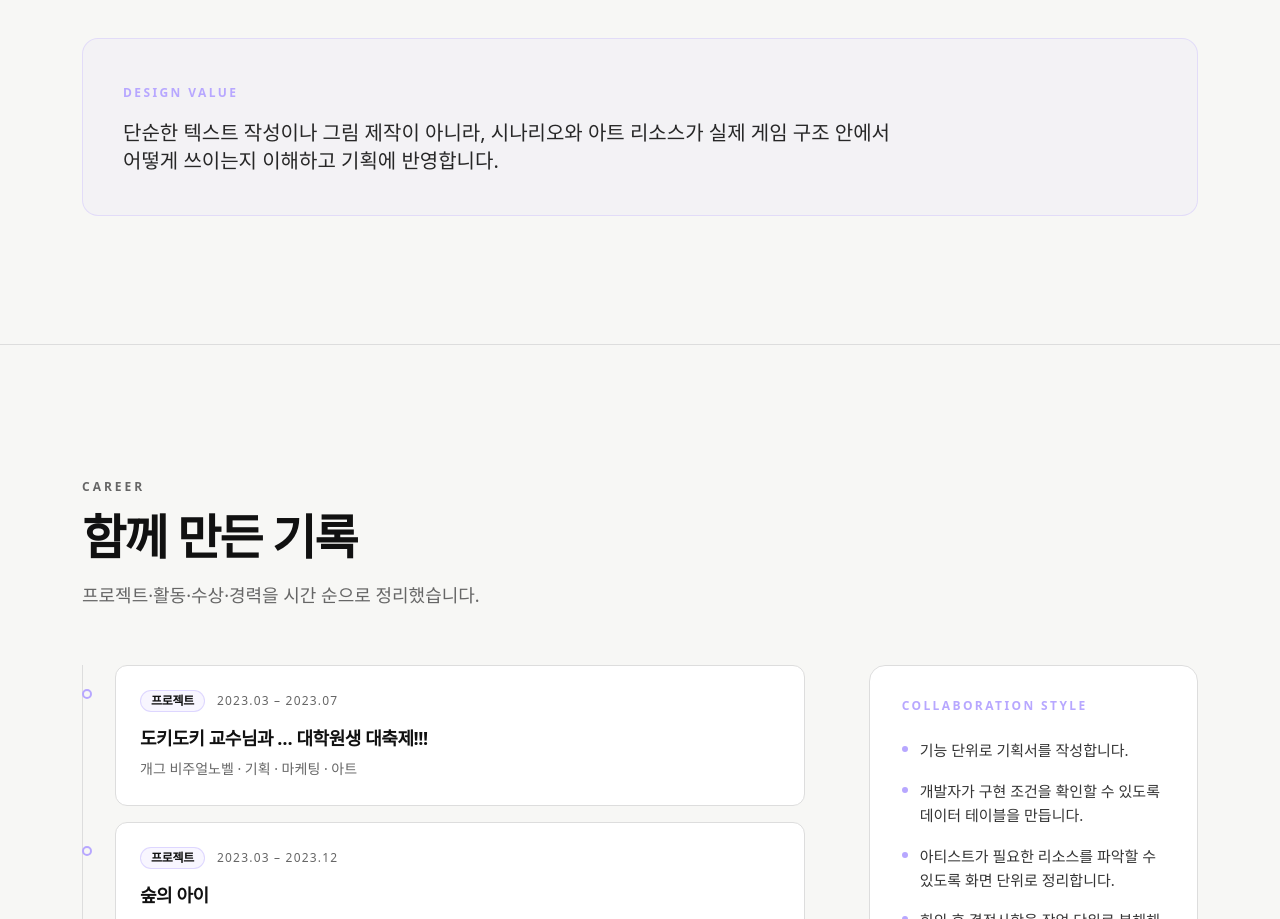
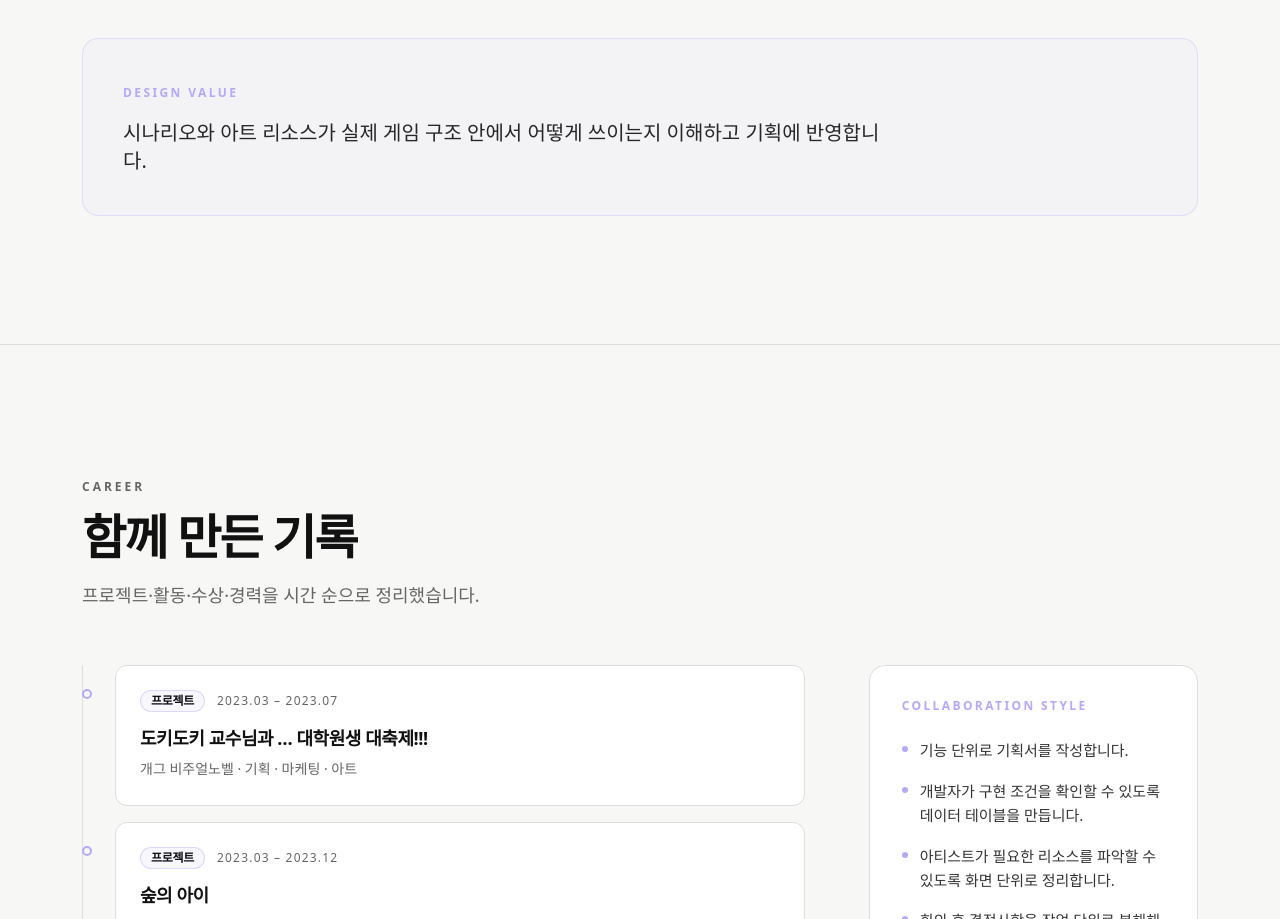
Before and after one commit to haehaejjang/website, a Next.js app: page / in a window 1280 px wide. Shown: the part 6762-7681 px from the top of the page. Built offline with nearby package versions, Linux system fonts and the light colour scheme.

Commit message:
Update projects.ts

```diff
--- a/src/data/projects.ts
+++ b/src/data/projects.ts
@@ -58,4 +58,4 @@ export const artNote =
   "숲의 아이, Memory Loss, 어둠, 도키도키 교수님, 야채수호대 등에서 아트 참여";
 
 export const designValue =
-  "단순한 텍스트 작성이나 그림 제작이 아니라, 시나리오와 아트 리소스가 실제 게임 구조 안에서 어떻게 쓰이는지 이해하고 기획에 반영합니다.";
+  "시나리오와 아트 리소스가 실제 게임 구조 안에서 어떻게 쓰이는지 이해하고 기획에 반영합니다.";
```
